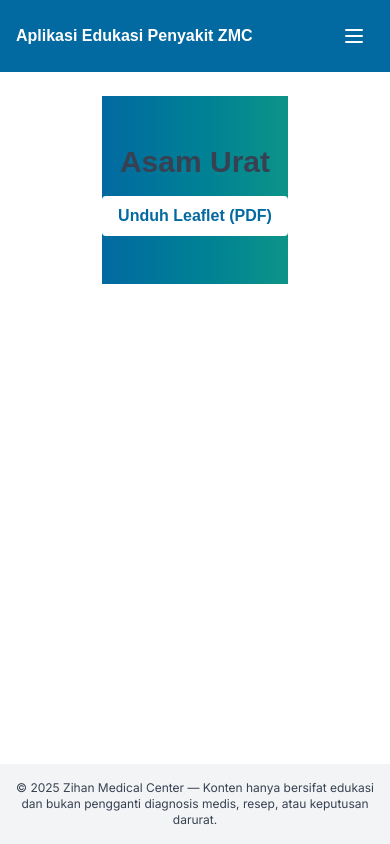
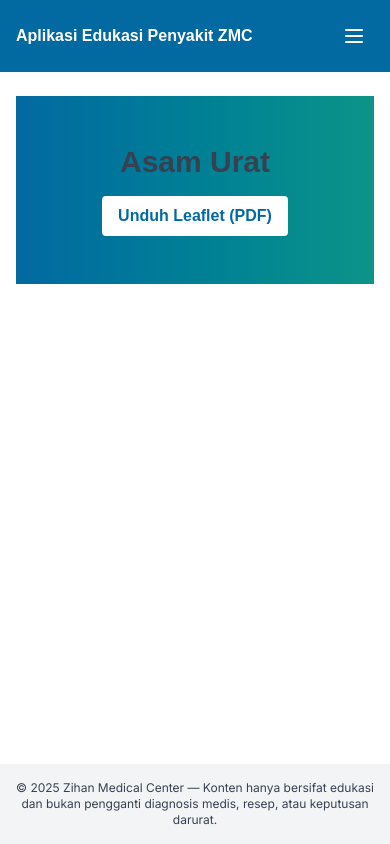
Before and after one commit to psychoMetryx/zmcEdukasi, a React (Vite) app: page /disease/asam-urat in a window 390 px wide. Built offline with nearby package versions, Linux system fonts and the light colour scheme.

Commit message:
fix: remove horizontal overflow on mobile

```diff
--- a/src/components/Container.tsx
+++ b/src/components/Container.tsx
@@ -4,9 +4,9 @@ import Footer from './Footer'
 
 export default function Container({ children }: { children: ReactNode }) {
   return (
-    <div className="flex min-h-screen flex-col bg-brand-background text-brand-foreground font-brand antialiased">
+    <div className="flex min-h-screen w-full flex-col overflow-x-hidden bg-brand-background text-brand-foreground font-brand antialiased">
       <Header />
-      <main className="flex-1 max-w-screen-md mx-auto px-4 py-6">{children}</main>
+      <main className="flex-1 w-full max-w-screen-md mx-auto px-4 py-6">{children}</main>
       <Footer />
     </div>
   )
```
